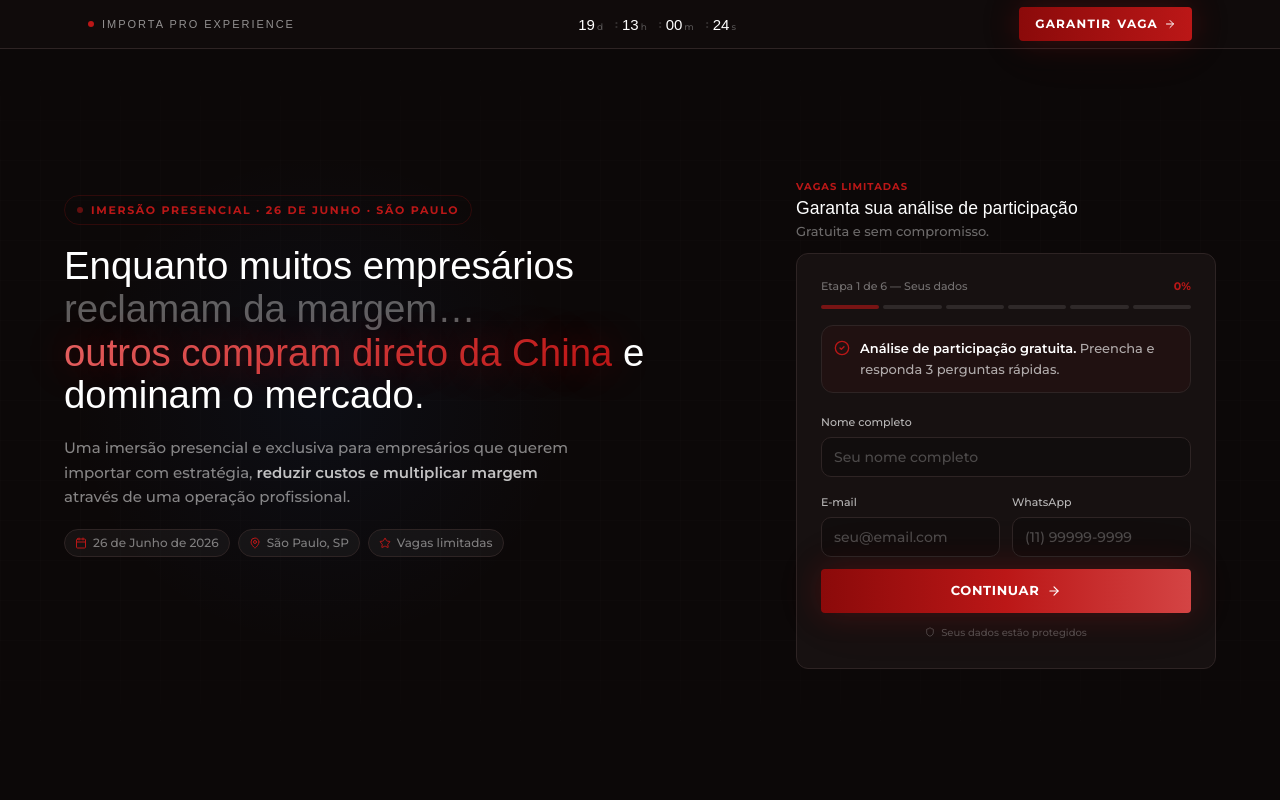
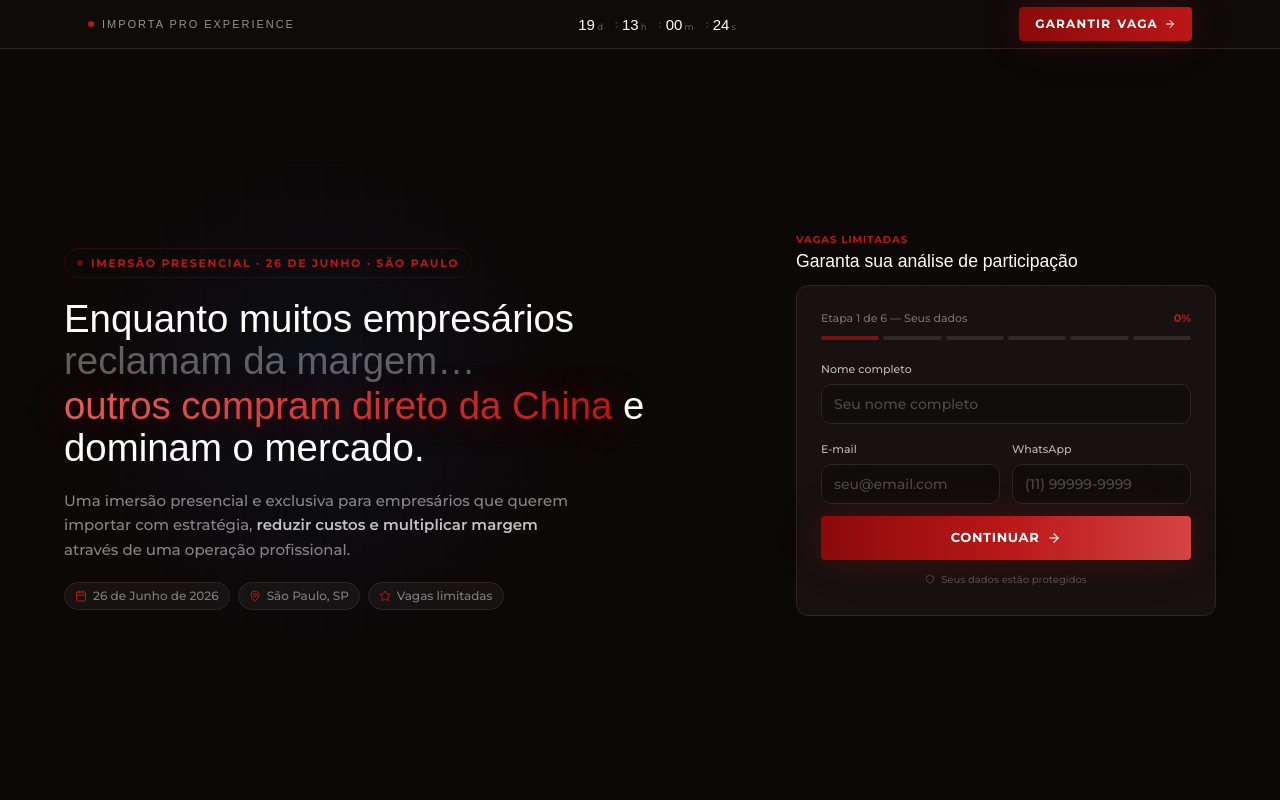
Before and after one commit to chinafacil-os/importaprosp, a React (Vite) app: page / in a window 1280 px wide. Shown: the top 800 px of the page. Built offline with nearby package versions, Linux system fonts and the light colour scheme; the HTML template or start-up script is replaced by a standard one; a web font is replaced by a local one.

Commit message:
fix: remove todas as menções a "gratuito" do formulário e CTA
Co-Authored-By: Claude Sonnet 4.6 <noreply@anthropic.com>

```diff
--- a/src/pages/Index.tsx
+++ b/src/pages/Index.tsx
@@ -567,13 +567,6 @@ const MultiStepForm = () => {
       <AnimatePresence mode="wait">
         {step === 0 ? (
           <motion.div key="contact" initial={{ opacity: 0, x: 16 }} animate={{ opacity: 1, x: 0 }} exit={{ opacity: 0, x: -16 }} transition={{ duration: 0.18 }} className="space-y-4">
-            <div className="flex items-start gap-2.5 p-3 rounded-lg bg-primary/5 border border-primary/12">
-              <CheckCircle2 className="w-4 h-4 text-primary flex-shrink-0 mt-0.5" />
-              <p className="font-body text-white/65 text-[13px] leading-relaxed">
-                <span className="text-white font-semibold">Análise de participação gratuita.</span>{" "}
-                Preencha e responda 3 perguntas rápidas.
-              </p>
-            </div>
             <form onSubmit={handleContactSubmit} className="space-y-3">
               <div className="space-y-1">
                 <Label htmlFor="ms-nome" className="text-[11px] font-body font-medium text-white/70">Nome completo</Label>
@@ -738,7 +731,6 @@ export default function Index() {
               <div className="space-y-0.5">
                 <p className="font-body text-[10px] text-primary font-bold uppercase tracking-widest">Vagas limitadas</p>
                 <h3 className="font-display text-[1.1rem] text-white leading-snug">Garanta sua análise de participação</h3>
-                <p className="font-body text-white/40 text-[13px]">Gratuita e sem compromisso.</p>
               </div>
               <MultiStepForm />
             </motion.div>
@@ -996,7 +988,6 @@ export default function Index() {
 
           <motion.div initial="hidden" whileInView="visible" viewport={{ once: true, margin: "-60px" }} variants={fadeUp} className="text-center pt-2">
             <CtaButton onClick={scrollToForm}>GARANTIR MINHA ANÁLISE DE PARTICIPAÇÃO</CtaButton>
-            <p className="font-body text-white/25 text-[11px] mt-2.5">Análise gratuita · Sem compromisso</p>
           </motion.div>
         </div>
       </section>
```
